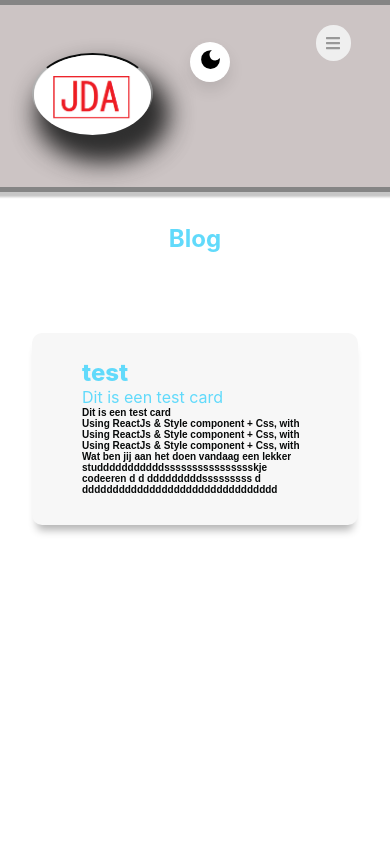
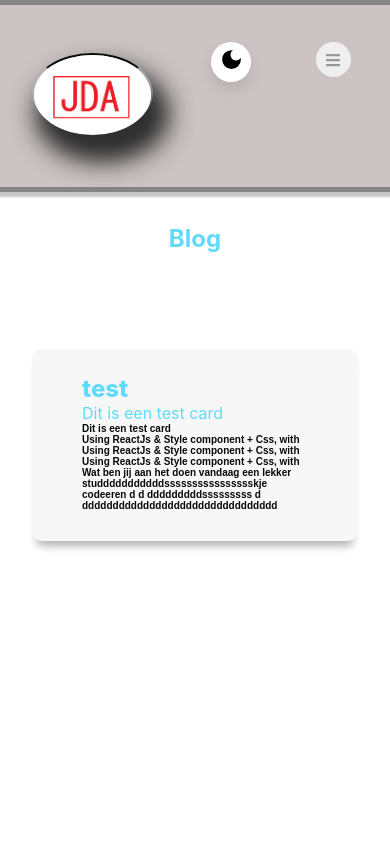
Before and after one commit to darksos34/React_responsive_menu-demo, a React (Create React App) app: page / in a window 390 px wide. Shown: the top 844 px of the page. Built offline with nearby package versions, Linux system fonts and the light colour scheme.

Commit message:
Css Theme button and hamburger menu

```diff
--- a/src/Components/Card/ImageCards/Small/Card.css
+++ b/src/Components/Card/ImageCards/Small/Card.css
@@ -25,6 +25,7 @@
 
 .card__image {
     display: flex;
+    /*Image zorgt voor problemen met Hamburger menu*/
     justify-content: flex-end;
     max-height: 100px;
     border-radius: 10px;
@@ -54,3 +55,68 @@
 .card-content {
     padding: 10px;
 }
+@media screen and (max-width: 1050px) {
+    .btxcard{
+        padding: 3rem 2rem;
+    }
+    .links-wrapper {
+        display: none;
+
+    }
+    .nav-menu {
+        margin-left: auto;
+
+        display: flex;
+    }
+    .nav-menu-wrapper {
+        align-content: center;
+        width: min-content;
+        height: max-content;
+    }
+}
+
+@media screen and (max-width:  700px) {
+    .btxcard {
+        padding: 1rem 2rem;
+    }
+    .nav-menu-wrapper{
+
+        align-items: center;
+        width: min-content;
+        height: max-content;
+    }
+}
+
+@media screen and (max-width:  550px) {
+    .btxcard {
+        padding: 3rem 2rem;
+
+    }
+    .nav-button {
+        display: none;
+    }
+    .nav-menu-wrapper {
+
+        height: auto;
+    }
+    .nav-menu-wrapper-button {
+        display: block;
+    }
+}
+@media screen and (max-width:  400px) {
+    .btxcard {
+        padding: 4rem 2rem;
+
+    }
+
+    .nav-button {
+        display: none;
+    }
+    .nav-menu-wrapper {
+
+        height: auto;
+    }
+    .nav-menu-wrapper-button {
+        display: block;
+    }
+}
--- a/src/Components/Card/TextCards/Big/BIgTextCard.css
+++ b/src/Components/Card/TextCards/Big/BIgTextCard.css
@@ -5,6 +5,7 @@
     background-color: #f7f7f7;
     padding: 25px 50px 30px;
     margin: auto;
+
     -moz-border-radius: 2px;
     -webkit-border-radius: 2px;
     border-radius: 10px;
@@ -47,6 +48,7 @@
 .btxcard-content {
     justify-content: space-around;
 }
+
 @media screen and (max-width: 1050px) {
     .btxcard{
         padding: 3rem 2rem;
@@ -95,3 +97,21 @@
         display: block;
     }
 }
+
+@media screen and (max-width:  400px) {
+    .btxcard {
+        padding: 4rem 2rem;
+
+    }
+
+    .nav-button {
+        display: none;
+    }
+    .nav-menu-wrapper {
+
+        height: auto;
+    }
+    .nav-menu-wrapper-button {
+        display: block;
+    }
+}
--- a/src/Components/Nav/NavStyle.css
+++ b/src/Components/Nav/NavStyle.css
@@ -63,10 +63,13 @@
 
 .links-wrapper-theme {
     margin-top: auto;
-    margin-left: 10px;
+    margin-left: auto;
     width: 40px;
+    position: fixed;
+    top:5%;
+    right: 10%;
     height: 40px;
-    margin-right: 150px;
+    margin-right: 100px;
     font-family: 'Roboto', sans-serif;
     font-size: 25px;
     text-transform: uppercase;
@@ -84,13 +87,16 @@
 
 .nav-button:hover {
     display: flex;
+    max-width: 10px;
     justify-content: flex-end;
     align-items: center;
 }
 
 .nav-menu-hoover:hover{
     color: #080a0a;
-    border-radius: 5px;
+    padding-block: 15px;
+    padding-block-start: 5px;
+    border-radius: 15px;
     background: #8fbbce;
 }
 
@@ -104,7 +110,6 @@
     font-size: 22px;
     font-family: "Calibri Light", sans-serif;
     line-height: 30px;
-
     text-transform: capitalize;
     margin: 0 1rem;
     cursor: pointer;
@@ -131,7 +136,6 @@ body {
     font-weight: 500;
     font-size: 18px;
     line-height: 25px;
-
     border-radius: 5px;
     border: none;
     outline: none;
@@ -173,14 +177,14 @@ body {
 @media screen and (max-width: 1050px) {
     .container{
         padding: 3rem 2rem;
+        justify-content: center;
     }
     .links-wrapper {
         display: none;
 
     }
     .nav-menu {
-        margin-left: auto;
-
+        right: initial;
         display: flex;
     }
     .nav-menu-wrapper {
@@ -193,6 +197,7 @@ body {
 @media screen and (max-width:  700px) {
     .container {
         padding: 1rem 2rem;
+        justify-content: center;
     }
     .nav-menu-wrapper{
 
@@ -204,14 +209,14 @@ body {
 
 @media screen and (max-width:  550px) {
     .container {
+        justify-content: center;
         padding: 3rem 2rem;
-
     }
     .nav-button {
         display: none;
+        justify-items: auto;
     }
     .nav-menu-wrapper {
-
         height: auto;
     }
     .nav-menu-wrapper-button {
--- a/src/Components/Nav/hamburgerMenu/menu/Toggle.js
+++ b/src/Components/Nav/hamburgerMenu/menu/Toggle.js
@@ -13,7 +13,7 @@ const Toggle = ({handleNavToggle}) => {
 
 const StyledToggle = styled.button`
   position: fixed;
-  top: 3%;
+  top:5%;
   right: 10%;
   color: #999;
   border-radius: 2rem;
```
